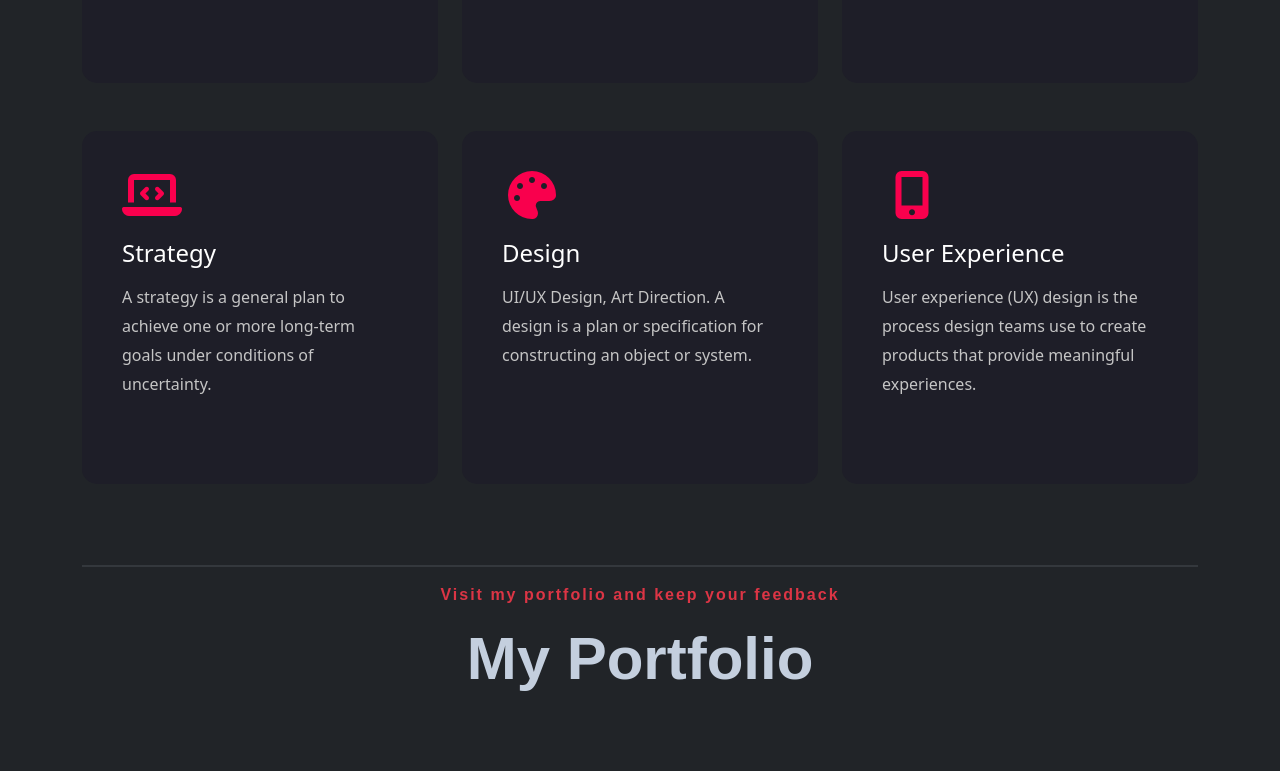
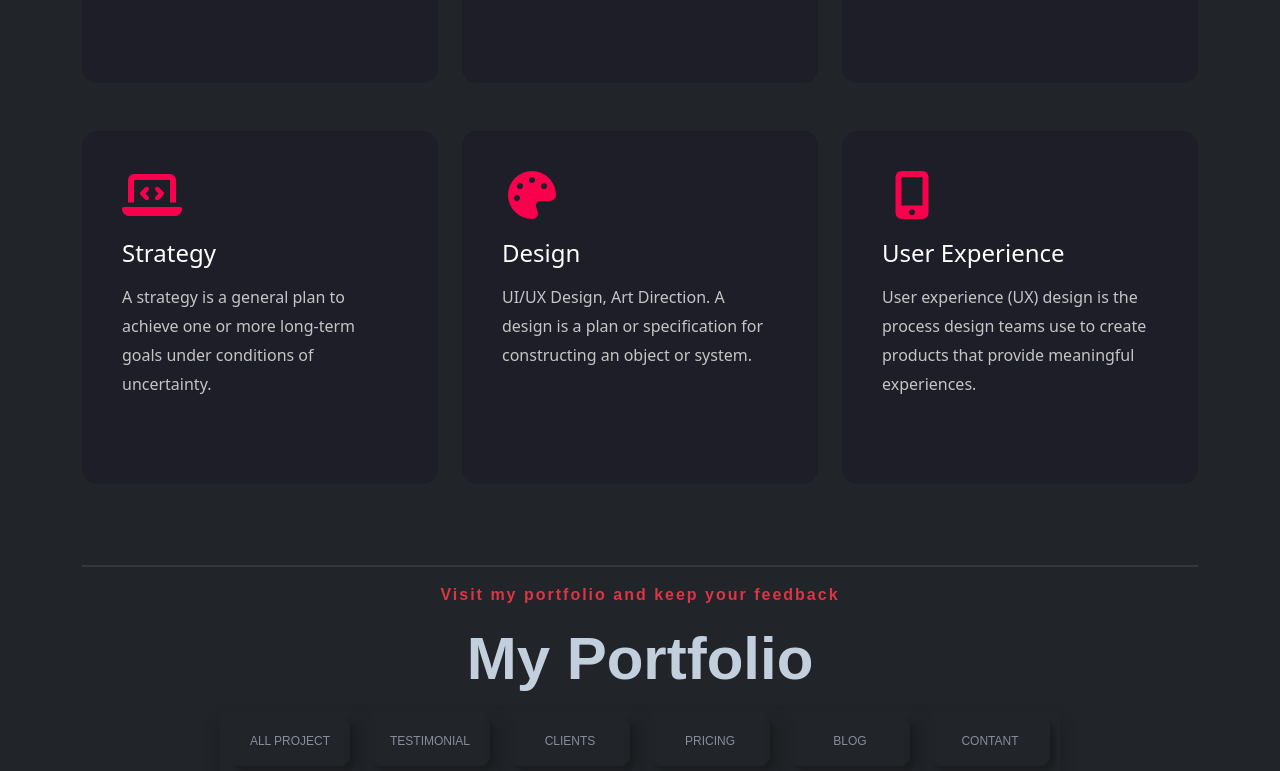
Before and after one commit to vaghelaharsh1015/personal-portfolio, a plain HTML site: page index.html in a window 1280 px wide. Shown: the part 1215-1986 px from the top of the page. Before the commit the page ends 1918 px from the top, so only its background shows below. Drawn offline with nearby package versions, Linux system fonts and the light colour scheme.

Commit message:
new file

```diff
--- a/index.html
+++ b/index.html
@@ -1,22 +1,15 @@
 <!DOCTYPE html>
 <html lang="en">
+
 <head>
   <meta charset="UTF-8" />
   <meta name="viewport" content="width=device-width, initial-scale=1.0" />
   <title>Document</title>
-    <link
-      href="https://cdn.jsdelivr.net/npm/bootstrap@5.3.8/dist/css/bootstrap.min.css"
-      rel="stylesheet"
-      integrity="sha384-sRIl4kxILFvY47J16cr9ZwB07vP4J8+LH7qKQnuqkuIAvNWLzeN8tE5YBujZqJLB"
-      crossorigin="anonymous"
-    />
-    <link
-      rel="stylesheet"
-      href="https://cdnjs.cloudflare.com/ajax/libs/font-awesome/7.0.1/css/all.min.css"
+  <link href="https://cdn.jsdelivr.net/npm/bootstrap@5.3.8/dist/css/bootstrap.min.css" rel="stylesheet"
+    integrity="sha384-sRIl4kxILFvY47J16cr9ZwB07vP4J8+LH7qKQnuqkuIAvNWLzeN8tE5YBujZqJLB" crossorigin="anonymous" />
+  <link rel="stylesheet" href="https://cdnjs.cloudflare.com/ajax/libs/font-awesome/7.0.1/css/all.min.css"
     integrity="sha512-2SwdPD6INVrV/lHTZbO2nodKhrnDdJK9/kg2XD1r9uGqPo1cUbujc+IYdlYdEErWNu69gVcYgdxlmVmzTWnetw=="
-      crossorigin="anonymous"
-      referrerpolicy="no-referrer"
-    />
+    crossorigin="anonymous" referrerpolicy="no-referrer" />
   <link rel="stylesheet" href="style.css" />
 </head>
 
@@ -31,15 +24,9 @@
       <nav class="navbar navbar-expand-xl fixed-top">
         <div class="container-fluid">
           <a class="navbar-brand text-white" href="#">king</a>
-            <button
-              class="navbar-toggler"
-              type="button"
-              data-bs-toggle="collapse"
-              data-bs-target="#navbarSupportedContent"
-              aria-controls="navbarSupportedContent"
-              aria-expanded="false"
-              aria-label="Toggle navigation"
-            >
+          <button class="navbar-toggler" type="button" data-bs-toggle="collapse"
+            data-bs-target="#navbarSupportedContent" aria-controls="navbarSupportedContent" aria-expanded="false"
+            aria-label="Toggle navigation">
             <span class="navbar-toggler-icon"></span>
           </button>
           <div class="collapse navbar-collapse" id="navbarSupportedContent">
@@ -57,9 +44,7 @@
                 <a class="nav-link" aria-current="page" href="#">resume</a>
               </li>
               <li class="nav-item">
-                  <a class="nav-link" aria-current="page" href="#"
-                    >testimonial</a
-                  >
+                <a class="nav-link" aria-current="page" href="#">testimonial</a>
               </li>
               <li class="nav-item">
                 <a class="nav-link" aria-current="page" href="#">clients</a>
@@ -222,18 +207,41 @@
     <hr class="border-2 border-secondary" />
   </div>
 
+
   <!-- Portfolio Section -->
   <section>
     <div class="container text-center">
       <p class="text-danger">Visit my portfolio and keep your feedback</p>
       <h1 class="">My Portfolio</h1>
     </div>
+    <!-- thise is butten -->
+    <div class="second d-flex align-content-center justify-content-center mt-3">
+      <ul class="navbar-nav flex-row">
+        <li class="nav-item shadow">
+          <button class="nav-link" aria-current="page" href="#">All project</button>
+        </li>
+        <li class="nav-item shadow">
+          <button class="nav-link" aria-current="page" href="#">testimonial</button>
+        </li>
+        <li class="nav-item shadow">
+          <button class="nav-link" aria-current="page" href="#">clients</button>
+        </li>
+        <li class="nav-item shadow">
+          <button class="nav-link" aria-current="page" href="#">pricing</button>
+        </li>
+        <li class="nav-item shadow">
+          <button class="nav-link" aria-current="page" href="#">blog</button>
+        </li>
+        <li class="nav-item shadow">
+          <button class="nav-link" aria-current="page" href="#">contant</button>
+        </li>
+      </ul>
+    </div>
   </section>
 
-    <script
-      src="https://cdn.jsdelivr.net/npm/bootstrap@5.3.8/dist/js/bootstrap.bundle.min.js"
+  <script src="https://cdn.jsdelivr.net/npm/bootstrap@5.3.8/dist/js/bootstrap.bundle.min.js"
     integrity="sha384-FKyoEForCGlyvwx9Hj09JcYn3nv7wiPVlz7YYwJrWVcXK/BmnVDxM+D2scQbITxI"
-      crossorigin="anonymous"
-    ></script>
+    crossorigin="anonymous"></script>
 </body>
+
 </html>
--- a/style.css
+++ b/style.css
@@ -236,3 +236,18 @@ body {
   font-size: 60px;
   font-family: Montserrat, sans-serif;
 }
+
+.navbar-nav .nav-item button {
+  box-shadow: 5px 5px 5px rgba(0, 0, 0, 0.2);
+  width: 120px;
+  height: 50px;
+  font-family: Poppins, sans-serif;
+  font-size: 12px;
+  line-height: 30.4px;
+  font-weight: 400;
+  letter-spacing: normal;
+  color: #878e99;
+  border-radius: 10px;
+  margin-left: 10px;
+  margin-right: 10px;
+}
```
Lines whose indentation alone changed are shown as unchanged.
